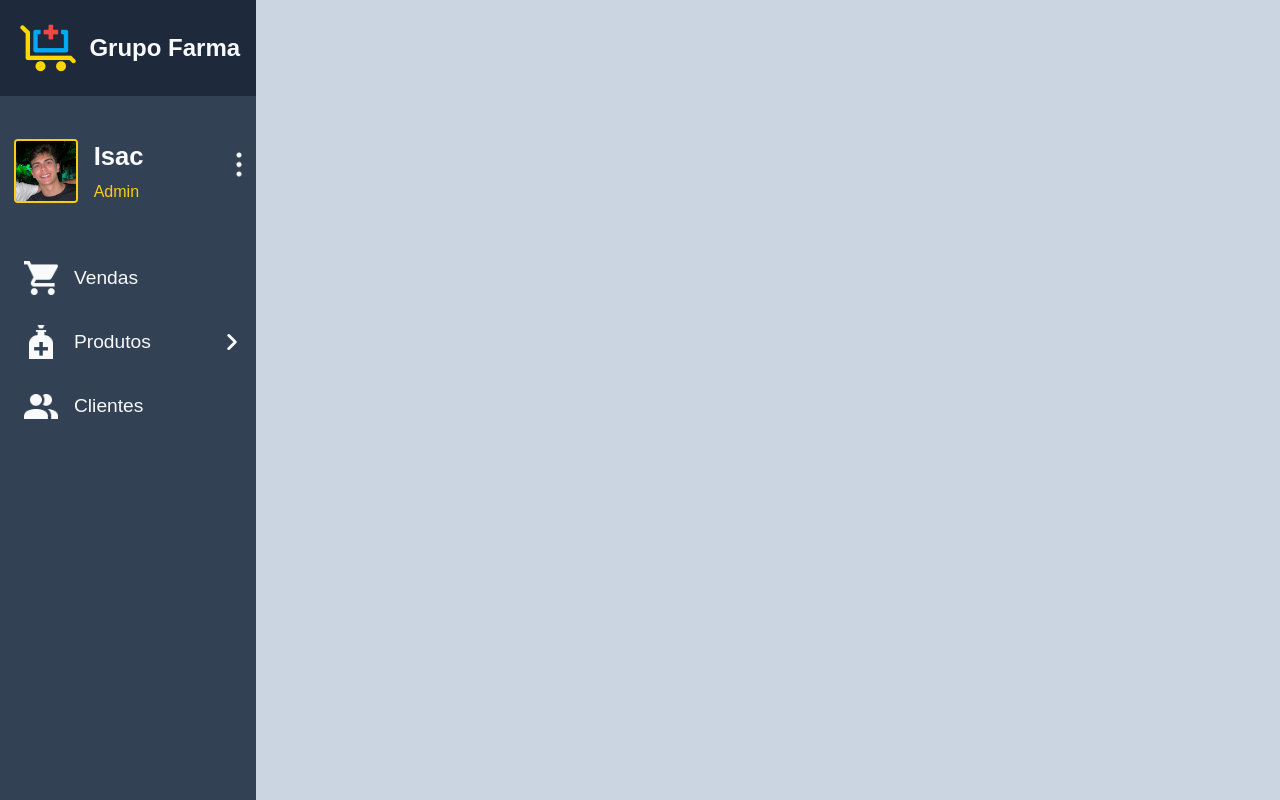
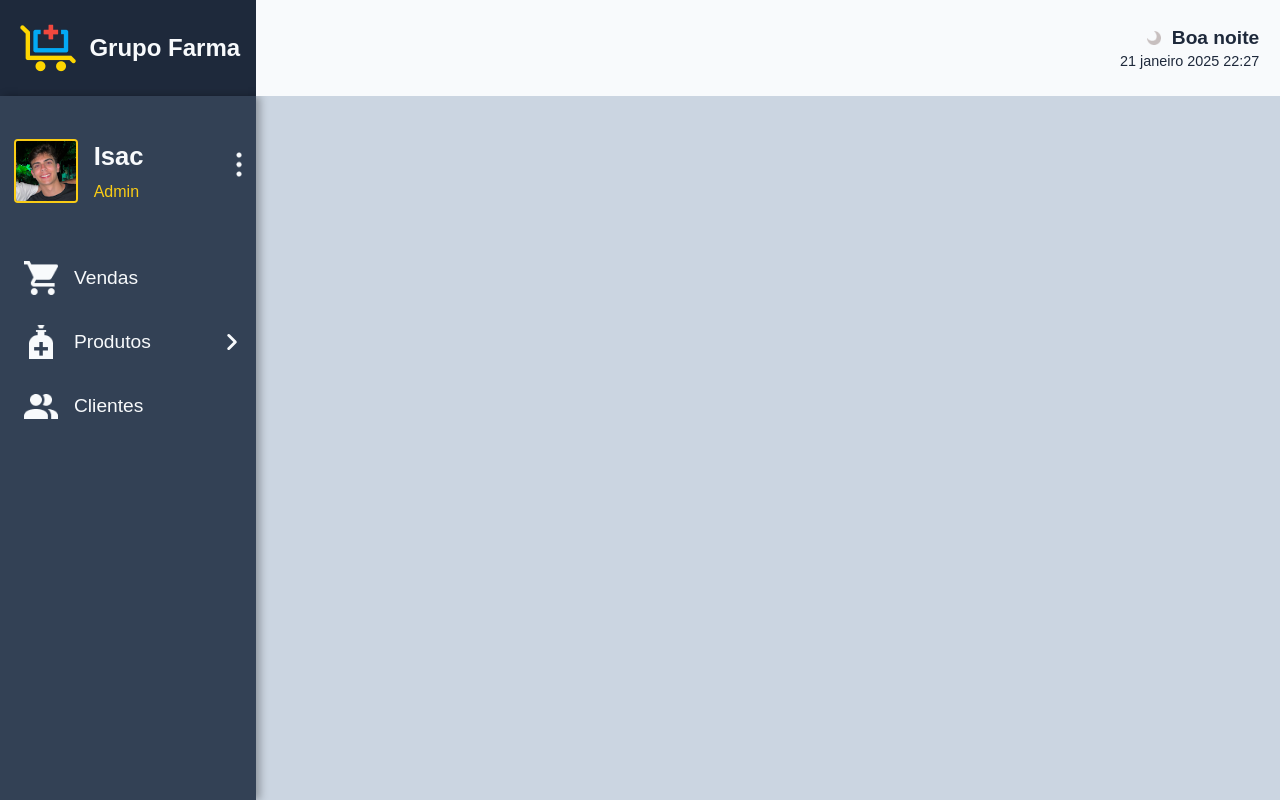
Before and after one commit to gabrielzinCoelho/GrupoFarma, a React (Vite) app in the folder web/: page / in a window 1280 px wide. Built offline with nearby package versions, Linux system fonts and the light colour scheme.

Commit message:
WIP #8 - web: Trabalhando na página Criar produto

```diff
--- a/web/src/App.tsx
+++ b/web/src/App.tsx
@@ -2,7 +2,9 @@ import { ThemeProvider} from 'styled-components'
 import { GlobalStyle } from "./styles/global"
 import { defaultTheme } from './styles/themes/default'
 //import { Login } from './pages/Login'
-import { Sidebar } from './components/Sidebar'
+import { CriarProduto } from './pages/CriarProduto'
+
+
 
 function App() {
 
@@ -10,7 +12,8 @@ function App() {
     <ThemeProvider theme={defaultTheme}>
       <GlobalStyle />
       {/* <Login /> */}
-      <Sidebar/>
+      <CriarProduto/>
+
     </ThemeProvider>
   )
 }
--- /dev/null
+++ b/web/src/components/Header/index.tsx
@@ -0,0 +1,63 @@
+import { useState, useEffect } from "react";
+import { HeaderContainer, HeaderTime } from "./styles";
+import iconsol from "../../assets/icon-sol.png";
+import iconlua from "../../assets/icon-lua.png";
+
+export function Header() {
+  // Tempo, Frase e Icone iniciais
+  const [tempo, setTempo] = useState<string>("");
+  const [frase, setFrase] = useState<string>("Bom dia");
+  const [icon, setIcon] = useState<string>(iconsol);
+
+
+  // Função que atualiza o relógio
+  const updateRelogio = (): void => {
+    // Data atual
+    const now = new Date();
+    // Tempo
+    const hours = now.getHours();
+
+    // Se entre às 6 e às 18, bom dia e ícone de sol
+    if (hours >= 6 && hours < 18) {
+      setFrase("Bom dia");
+      setIcon(iconsol);
+    }
+    // Senão, boa noite e ícone de lua
+    else {
+      setFrase("Boa noite");
+      setIcon(iconlua);
+    }
+  };
+
+  // Função para obter a data e hora formatada
+  const updateTempo = (): string => {
+    const agora = new Date();
+    const dia = agora.getDate(); // Dia
+    const mes = agora.toLocaleString("pt-BR", { month: "long" }); // Nome do mês
+    const ano = agora.getFullYear(); // Ano
+    const horario = agora.toLocaleTimeString("pt-BR", { hour: "2-digit", minute: "2-digit" }); // Hora
+    return `${dia} ${mes} ${ano} ${horario}`;
+  };
+
+  // Atualizar o relógio a cada segundo
+  useEffect(() => {
+    const interval = setInterval(() => {
+      setTempo(updateTempo());
+      updateRelogio();
+    }, 1000);
+
+    return () => clearInterval(interval);
+  }, []);
+
+  return (
+    <HeaderContainer>
+      <HeaderTime>
+        <div>
+          <img src={icon} alt={frase} />
+          <h2>{frase}</h2>
+        </div>
+        <span>{tempo}</span>
+      </HeaderTime>
+    </HeaderContainer>
+  );
+}
--- /dev/null
+++ b/web/src/components/Header/styles.ts
@@ -0,0 +1,51 @@
+import styled from "styled-components";
+
+export const HeaderContainer = styled.aside`
+  width: 80%;
+  max-width: 1536px;
+  height: 12%;
+  max-height: 96px;
+  background-color: ${(props) => props.theme["slate-50"]};
+  color: ${(props) => props.theme["slate-800"]};
+  display: flex;
+  flex-direction: row;
+  align-items: center;
+  justify-content: right;
+  padding: 0;
+
+`;
+
+export const HeaderTime = styled.aside`
+  width: 20%;
+  display: flex;
+  flex-direction: column;
+  align-items: flex-end;
+  justify-content: center;
+  padding-right: 1.3rem;
+
+  div {
+    display: flex;
+    flex-direction: row;
+    align-items: center;
+    justify-content: flex-end;
+  }
+
+  img {
+    object-fit: contain;
+    max-width: 14px;
+    max-height: 14px;
+    min-width: 8px;
+    min-height: 8px;
+  }
+
+  h2 {
+    font-size: 1.2rem;
+    padding-left: 0.7rem;
+  }
+
+  span {
+    font-size: 0.9rem;
+    font-weight: 500;
+    margin-top: 0.2rem;
+  }
+`;
--- a/web/src/components/Sidebar/index.tsx
+++ b/web/src/components/Sidebar/index.tsx
@@ -1,4 +1,4 @@
-import { SidebarContainer, SidebarHeader, Profile, MenuList, MenuItem, SubMenu } from "./styles";
+import { SidebarContainer, SidebarHeader, SidebarContent, Profile, MenuList, MenuItem, SubMenu } from "./styles";
 import { useState } from "react";
 import logo from '../../assets/logo.png'
 import profilepic from '../../assets/profile-pic.png'
@@ -21,6 +21,7 @@ export function Sidebar() {
         </div>
       </SidebarHeader>
 
+      <SidebarContent>
         {/* Profile */}
         <Profile>
           <img src={profilepic} alt="User" className="profilepic"/>
@@ -55,7 +56,7 @@ export function Sidebar() {
             <span>Clientes</span>
           </MenuItem>
         </MenuList>
-
+      </SidebarContent>
     </SidebarContainer>
   );
 }
--- a/web/src/components/Sidebar/styles.ts
+++ b/web/src/components/Sidebar/styles.ts
@@ -10,7 +10,6 @@ export const SidebarContainer = styled.aside`
   flex-direction: column;
   align-items: center;
   padding: 0;
-
 `;
 
 export const SidebarHeader = styled.aside`
@@ -43,6 +42,16 @@ export const SidebarHeader = styled.aside`
   }
 `;
 
+// Novo container para o conteúdo com sombra
+export const SidebarContent = styled.div`
+  width: 100%;
+  flex-grow: 1;
+  box-shadow: 4px 0px 8px rgba(0, 0, 0, 0.3); /* Sombra */
+  display: flex;
+  flex-direction: column;
+  align-items: center;
+  padding: 0;
+`;
 
 export const Profile = styled.div`
   width: 100%;
@@ -50,7 +59,7 @@ export const Profile = styled.div`
   flex-direction: row;
   align-items: center;
   justify-content: center;
-  padding: 1rem 0; /* Espaçamento interno menor e consistente */
+  padding: 1rem 0;
   gap: 16px;
   margin: 1.5rem;
 
@@ -60,7 +69,6 @@ export const Profile = styled.div`
     height: 64px;
     border-radius: 4px;
     border: 2px solid ${(props) => props.theme["yellow-400"]};
-
   }
 
   div {
@@ -80,13 +88,13 @@ export const Profile = styled.div`
     }
   }
 
-  .profileoptions{
-      object-fit: contain;
-      width: 6px;
-      height: 25px;
-
-      margin-left: 30%;
-      margin-bottom: 5%;
+  .profileoptions {
+    object-fit: contain;
+    width: 6px;
+    height: 25px;
+    margin-left: 30%;
+    margin-bottom: 5%;
+  }
 `;
 
 export const MenuList = styled.ul`
@@ -118,16 +126,15 @@ export const MenuItem = styled.li`
     flex: 1;
     font-size: 1.2rem;
     font-weight: 500;
-
   }
 
   .arrow {
-    transition: transform 0.3s ease; /* Adiciona uma transição suave */
-    transform: rotate(-90deg); /* Rotação padrão */
+    transition: transform 0.3s ease;
+    transform: rotate(-90deg);
   }
 
   .arrow.open {
-    transform: rotate(0deg); /* Rotação quando o submenu está aberto */
+    transform: rotate(0deg);
   }
 
   &:hover {
@@ -160,4 +167,4 @@ export const SubMenu = styled.ul`
       background-color: ${(props) => props.theme["slate-600"]};
     }
   }
-`
+`;
--- a/web/src/pages/CriarProduto/index.tsx
+++ b/web/src/pages/CriarProduto/index.tsx
@@ -1,16 +1,13 @@
-import { FormContainer } from "../Login/styles";
+import {PageContainer} from "./styles";
+import { Sidebar } from '../../components/Sidebar'
+import { Header } from '../../components/Header'
 
 export function CriarProduto(){
 
     return (
-        //header
-        //side panel
-        //main frame
-        <FormContainer>
-           <h1>Produtos</h1>
-           <h1>Lista de Produtos</h1>
-           <h1>Novo Produto</h1>
-           <h3>Registre um novo produto.</h3>
-        </FormContainer>
+        <PageContainer>
+            <Sidebar/>
+            <Header/>
+        </PageContainer>
     )
 }
--- a/web/src/pages/CriarProduto/styles.ts
+++ b/web/src/pages/CriarProduto/styles.ts
@@ -0,0 +1,10 @@
+import styled from "styled-components";
+
+export const PageContainer = styled.div`
+
+  display: flex;
+  flex-direction: row;
+  width: 100vw;
+  height: 100vh;
+  overflow: hidden;
+`
```
Also changed, not shown: web/src/assets/icon-lua.png (added), web/src/assets/icon-sol.png (added). Lines whose indentation alone changed are shown as unchanged.
